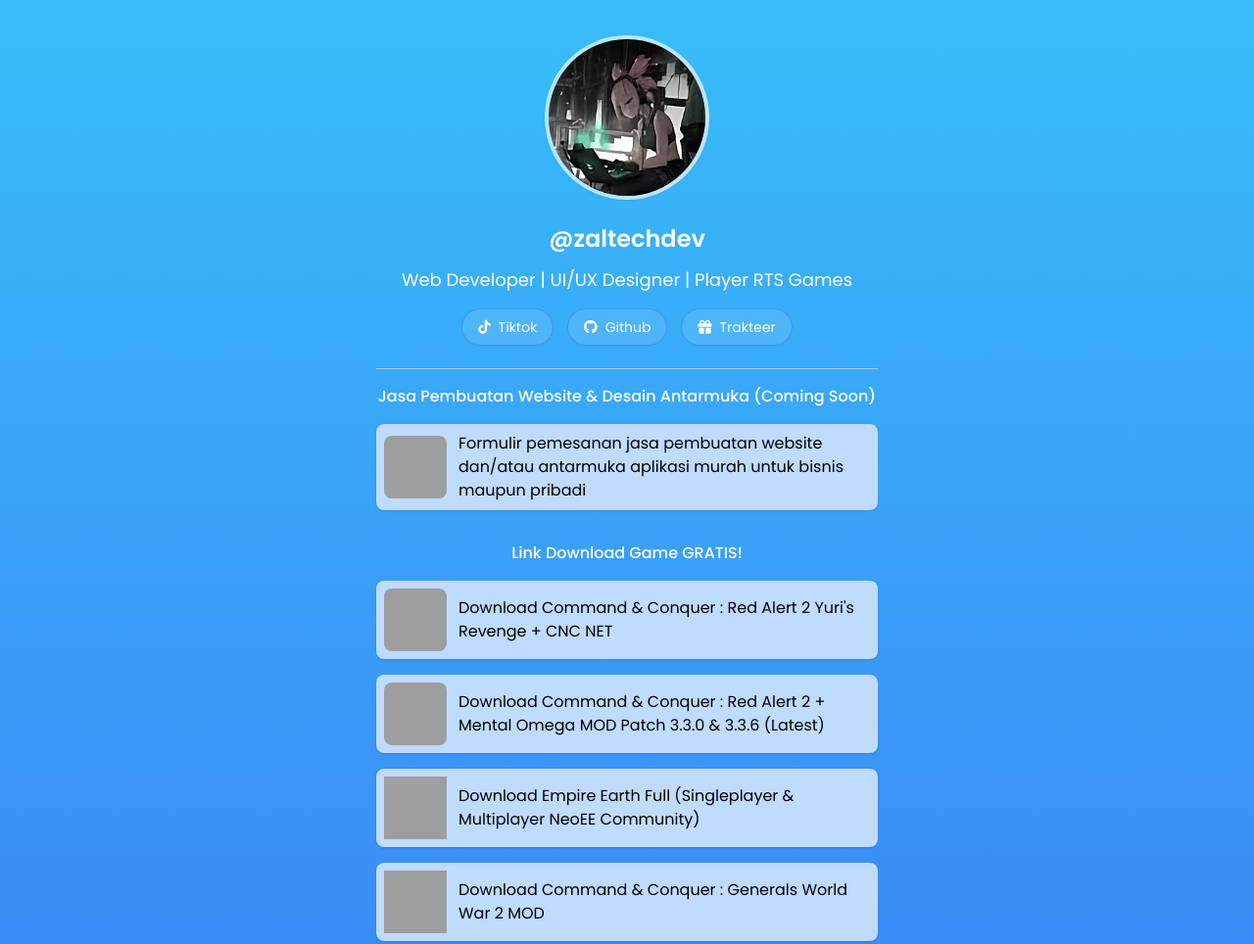
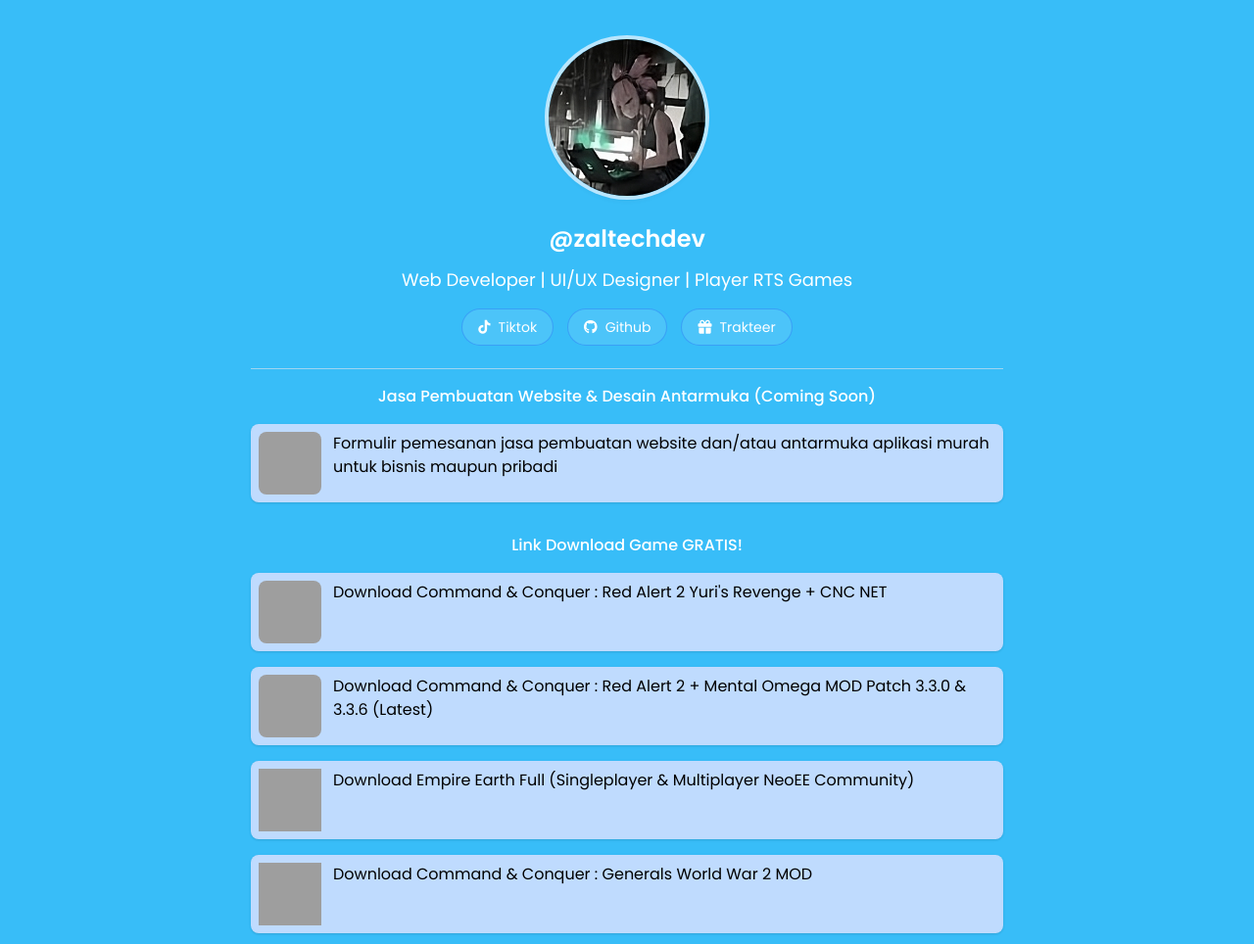
Before and after one commit to zaltechdev/mylinks, a website: page index.html in a window 1280 px wide. Shown: the top 964 px of the page at 98% size. Drawn offline with Linux system fonts and the light colour scheme; grey boxes are pictures that could not be loaded.

Commit message:
Mayor Update

```diff
--- a/index.html
+++ b/index.html
@@ -17,8 +17,8 @@
             }
         </style>
     </head>
-    <body class="h-[100dvh] w-full flex flex-col items-center bg-no-repeat">
-        <div class="bg-gradient-to-b from-sky-400 to-blue-500 p-10 w-full flex flex-col items-center">
+    <body class="bg-sky-400 w-full flex flex-col items-center h-dvh">
+        <div class="p-10 w-full flex flex-col items-center">
             <img src="./img/photo-profile.jpeg" data-alt="Yunru - C&C Mental Omega" class="w-40 aspect-square rounded-full shadow-md object-cover object-top ring-4 ring-sky-200 mb-4">
             <a href="" class="font-semibold text-2xl mt-3 hover:underline">@zaltechdev</a>
             <p class="text-lg my-3 text-center">Web Developer | UI/UX Designer | Player RTS Games </p>
@@ -39,34 +39,34 @@
             <div class="flex flex-col gap-4 mt-6 items-center">
                 <hr class="w-full opacity-60">
                 <p class="text-center font-medium">Jasa Pembuatan Website & Desain Antarmuka (Coming Soon)</p>
-                <a href="" class="bg-blue-200 rounded-lg sm:w-96 lg:w-[40vw] shadow h-max p-2 gap-3 flex flex-row items-center transition hover:bg-white">
+                <a href="" class="bg-blue-200 rounded-lg sm:w-full lg:w-[60vw] lg:max-w-[1200px] shadow h-max p-2 gap-3 flex flex-row items-start transition hover:bg-white">
                     <img src="https://itbox.id/wp-content/uploads/2023/01/apa-itu-web-development.jpeg"
                     alt="Yuri Original" class="w-16 aspect-square object-cover object-center rounded-lg">
                     <p class="text-black">Formulir pemesanan jasa pembuatan website dan/atau antarmuka aplikasi murah untuk bisnis maupun pribadi</p>
                 </a>
                 <p class="text-center font-medium mt-4">Link Download Game GRATIS!</p>
-                <a href="https://drive.google.com/file/d/1hSTZvYbXk0r1XxolaszRdxWg-3uA7LRa/view?usp=sharing" class="bg-blue-200 rounded-lg sm:w-96 lg:w-[40vw] shadow h-max p-2 gap-3 flex flex-row items-center transition hover:bg-white">
+                <a href="https://drive.google.com/file/d/1hSTZvYbXk0r1XxolaszRdxWg-3uA7LRa/view?usp=sharing" class="bg-blue-200 rounded-lg sm:w-full lg:w-[60vw] lg:max-w-[1200px] shadow h-max p-2 gap-3 flex flex-row items-start transition hover:bg-white">
                     <img src="https://assets-prd.ignimgs.com/2022/04/16/ccyuri-1650150917327.jpg"
                     alt="Yuri Original" class="w-16 aspect-square object-cover object-center rounded-lg">
                     <p class="text-black">Download Command & Conquer : Red Alert 2 Yuri's Revenge + CNC NET</p>
                 </a>
-                <a href="https://drive.google.com/file/d/1_c2YrfmLAta9J607I5MPXYTM3YRbTbwk/view?usp=sharing" class="bg-blue-200 rounded-lg sm:w-96 lg:w-[40vw] shadow h-max p-2 gap-3 flex flex-row items-center transition hover:bg-white">
+                <a href="https://drive.google.com/file/d/1_c2YrfmLAta9J607I5MPXYTM3YRbTbwk/view?usp=sharing" class="bg-blue-200 rounded-lg sm:w-full lg:w-[60vw] lg:max-w-[1200px] shadow h-max p-2 gap-3 flex flex-row items-start transition hover:bg-white">
                     <img src="https://m.media-amazon.com/images/M/MV5BODk3NjQ4MDAtYmUyNC00OTA1LWFlMWQtNzA3NGQxMmMwYmQyXkEyXkFqcGdeQXVyMTY5MDEyMTU@._V1_.jpg"
                     alt="Mental Omega" class="w-16 aspect-square object-cover object-center rounded-lg">
                     <p class="text-black">Download Command & Conquer : Red Alert 2 + Mental Omega MOD Patch 3.3.0 & 3.3.6 (Latest)</p>
                 </a>
-                <a href="https://empireearth.eu/download/" class="bg-blue-200 rounded-lg sm:w-96 lg:w-[40vw] shadow h-max p-2 gap-3 flex flex-row items-center transition hover:bg-white">
+                <a href="https://empireearth.eu/download/" class="bg-blue-200 rounded-lg sm:w-full lg:w-[60vw] lg:max-w-[1200px] shadow h-max p-2 gap-3 flex flex-row items-start transition hover:bg-white">
                     <img src="https://upload.wikimedia.org/wikipedia/en/1/1f/Empire_Earth.jpg"
                     alt="Empire Earth I (NeoEE Community Edition)" class="w-16 aspect-square object-cover object-center">
                     <p class="text-black">Download Empire Earth Full (Singleplayer & Multiplayer NeoEE Community)</p>
                 </a>
-                <a href="https://www.moddb.com/mods/ww2/downloads/cc-world-war-ii-v028-with-genlauncher" class="bg-blue-200 rounded-lg sm:w-96 lg:w-[40vw] shadow h-max p-2 gap-3 flex flex-row items-center transition hover:bg-white">
+                <a href="https://www.moddb.com/mods/ww2/downloads/cc-world-war-ii-v028-with-genlauncher" class="bg-blue-200 rounded-lg sm:w-full lg:w-[60vw] lg:max-w-[1200px] shadow h-max p-2 gap-3 flex flex-row items-start transition hover:bg-white">
                     <img src="https://i.ytimg.com/vi/ihVdoe1zkzs/hq720.jpg?sqp=-oaymwEhCK4FEIIDSFryq4qpAxMIARUAAAAAGAElAADIQj0AgKJD&rs=AOn4CLBYhf_UZLaFgvY5gPMyMsEstgdpJQ"
                     alt="C&C WW2" class="w-16 aspect-square object-cover object-center">
                     <p class="text-black">Download Command & Conquer : Generals World War 2 MOD</p>
                 </a>
             </div>
-            <div class="flex flex-col mt-6 items-center sm:w-96 lg:w-[40vw]">
+            <div class="flex flex-col mt-6 items-center sm:w-full lg:w-[60vw] lg:max-w-[1200px]">
                 <hr class="w-full opacity-60">
                 <p class="font-medium text-sm mt-6">Dont forget follow & support us :</p>
                 <div class="flex flex-row items-center gap-4 text-sm mt-4">
--- /dev/null
+++ b/tailwind.config.js
@@ -0,0 +1,8 @@
+/** @type {import('tailwindcss').Config} */
+module.exports = {
+  content: ["index.html"],
+  theme: {
+    extend: {},
+  },
+  plugins: [],
+}
```
Also changed, not shown: styles.css, 2 other files.
